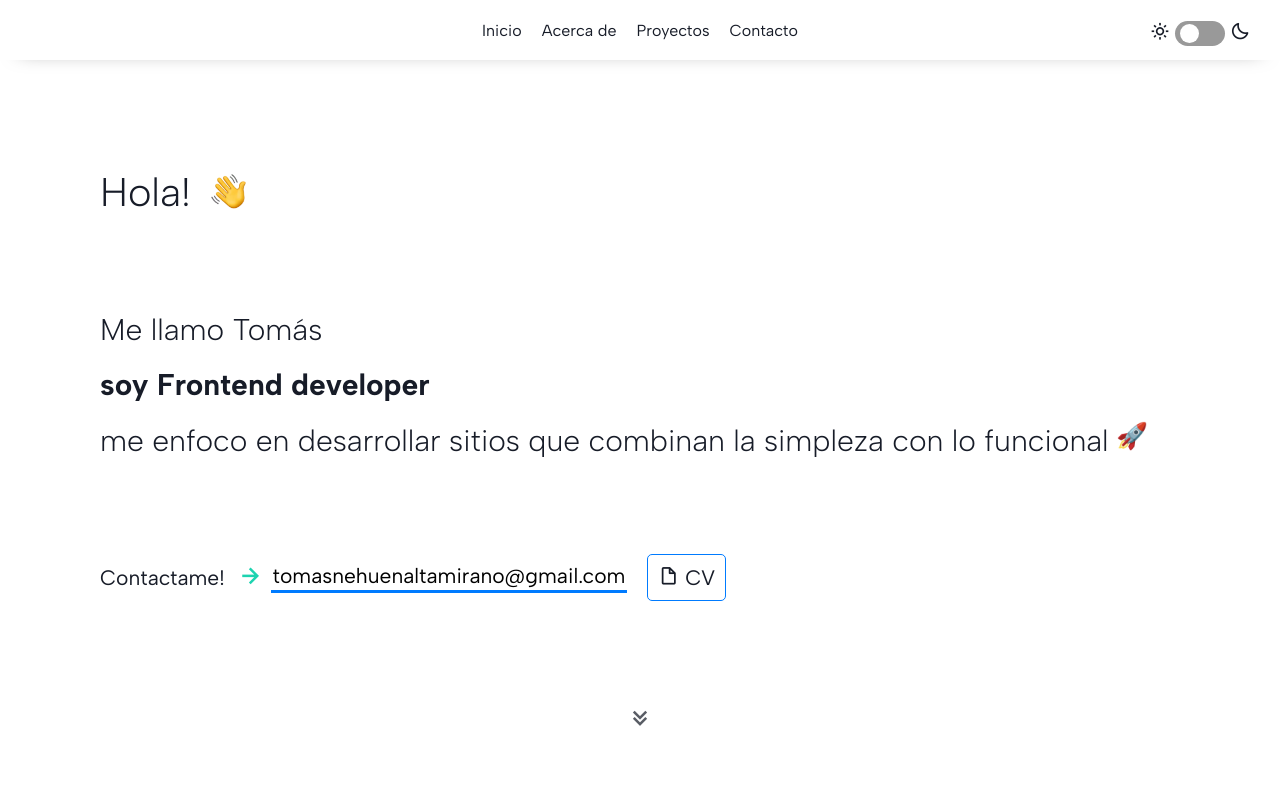
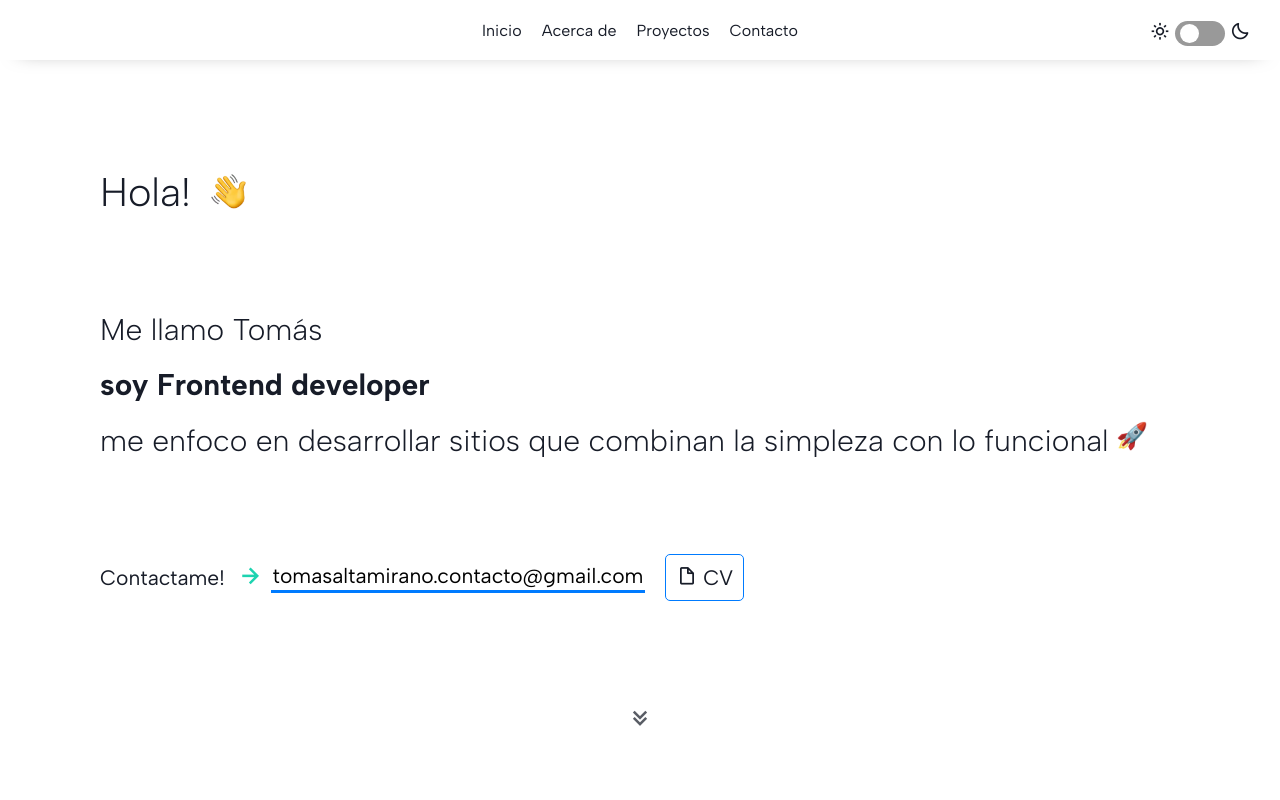
Before and after one commit to tomasaltamirano/portfolio, a plain HTML site: page index.html in a window 1280 px wide. Shown: the top 800 px of the page. Drawn offline with nearby package versions, Linux system fonts and the light colour scheme.

Commit message:
mail actualizado

```diff
--- a/index.html
+++ b/index.html
@@ -49,7 +49,7 @@
         <h3 class="contact">Contactame!
             <span class="mail">
                 <i class='bx bx-right-arrow-alt bx-tada-hover '></i>
-                <a href="mailto:tomasnehuenaltamirano@gmail.com" class="mail-to" id="mail-to">tomasnehuenaltamirano@gmail.com</a>
+                <a href="mailto:tomasaltamirano.contacto@gmail.com" class="mail-to" id="mail-to">tomasaltamirano.contacto@gmail.com</a>
             </span>
             <a href="https://drive.google.com/file/d/1D9Y8L73hYJx_DeyexA2L4SUnViNHQOpH/view?usp=sharing"class="intro__cv" target="_blank">
                 <span><i class='bx bx-file-blank' ></i></span>
```
